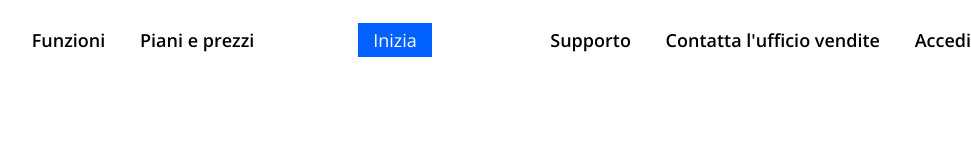
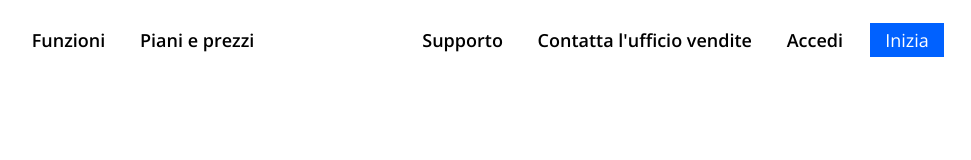
Before and after one commit to giorgios17/htmlcss-dropbox, a plain HTML site: page index.html in a window 1280 px wide. Shown: the full height of the page, 309-1280 px from the left. Drawn offline with nearby package versions, Linux system fonts and the light colour scheme.

Commit message:
aggiustato header

```diff
--- a/css/style.css
+++ b/css/style.css
@@ -81,12 +81,12 @@ body{
 
 .nav-left{
     float: left;
-width: 40%;
+    width: 40%;
 }
 
 .nav-right{
-    float: right;
-width: 40%;
+    float: left;
+    width: 40%;
 }
 
 .start{
@@ -100,4 +100,5 @@ width: 40%;
     text-decoration: none;
     color: white;
     padding: 5px 15px;
+
 }
--- a/index.html
+++ b/index.html
@@ -22,14 +22,14 @@
                 <img src="img/logo-small.png" alt="">
             </div>
             <nav>
-                <div class="nav-left">
+                <div class="nav-left clearfix">
                     <ul class="float-left">
                         <li><a href="#">Perch&egrave; Dropbox?</a></li>
                         <li><a href="#">Funzioni</a></li>
                         <li><a href="#">Piani e prezzi</a></li>
                     </ul>
                 </div>
-                <div class="nav-right">
+                <div class="nav-right clearfix">
                     <ul class="float-right">
                         <li><a href="#">Supporto</a></li>
                         <li><a href="#">Contatta l'ufficio vendite</a></li>
```
